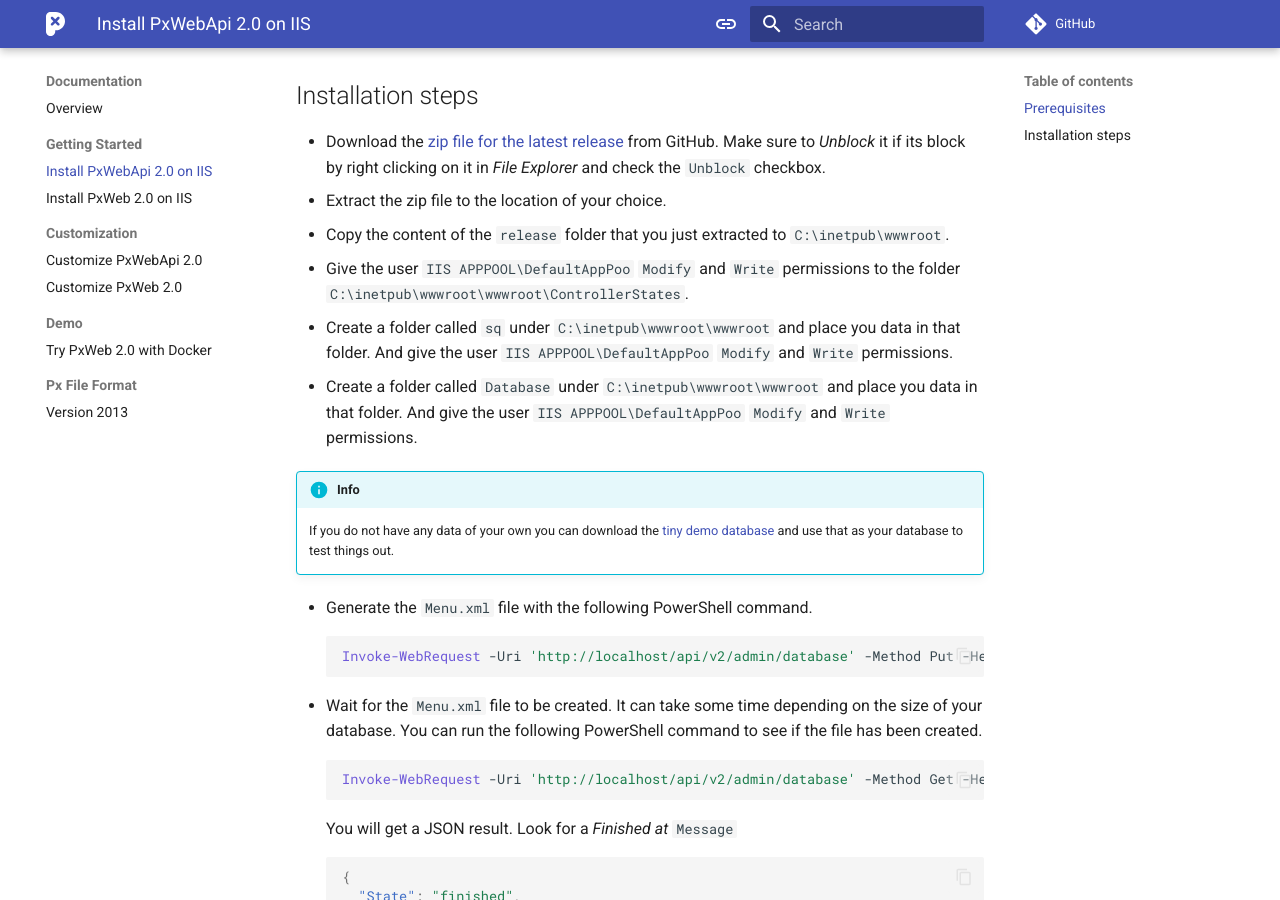
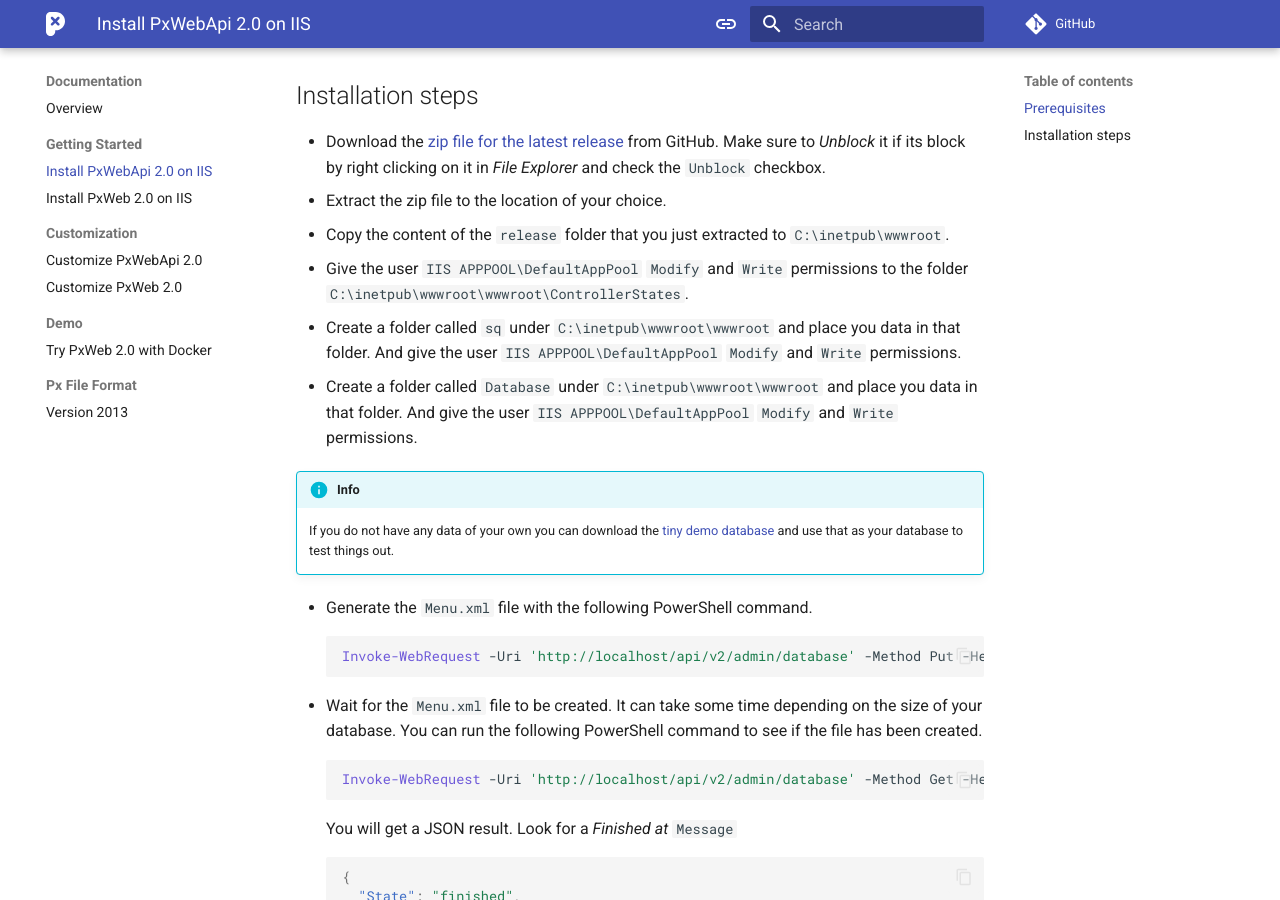
Before and after one commit to PxTools/pxtools.github.io, an MkDocs documentation site: the page built from docs/PxWebApi/documentation/installation.md, in a window 1280 px wide and 900 px high, scrolled down 442 px. Built offline with MkDocs 1.6.1 and Material for MkDocs 9.7.7, drawn with Linux system fonts in a browser that asks for light colours; comment, search, counter and statistics services are not loaded.

Commit message:
Update installation.md
fixed spelling

```diff
--- a/docs/PxWebApi/documentation/installation.md
+++ b/docs/PxWebApi/documentation/installation.md
@@ -9,9 +9,9 @@
 - Download the [zip file for the latest release](https://github.com/pxtools/PxWebApi/releases/latest) from GitHub. Make sure to _Unblock_ it if its block by right clicking on it in _File Explorer_ and check the `Unblock` checkbox.
 - Extract the zip file to the location of your choice.
 - Copy the content of the `release` folder that you just extracted to `C:\inetpub\wwwroot`.
-- Give the user `IIS APPPOOL\DefaultAppPoo` `Modify` and `Write` permissions to the folder  `C:\inetpub\wwwroot\wwwroot\ControllerStates`.
-- Create a folder called `sq` under `C:\inetpub\wwwroot\wwwroot` and place you data in that folder. And give the user `IIS APPPOOL\DefaultAppPoo` `Modify` and `Write` permissions.
-- Create a folder called `Database` under `C:\inetpub\wwwroot\wwwroot` and place you data in that folder. And give the user `IIS APPPOOL\DefaultAppPoo` `Modify` and `Write` permissions.
+- Give the user `IIS APPPOOL\DefaultAppPool` `Modify` and `Write` permissions to the folder  `C:\inetpub\wwwroot\wwwroot\ControllerStates`.
+- Create a folder called `sq` under `C:\inetpub\wwwroot\wwwroot` and place you data in that folder. And give the user `IIS APPPOOL\DefaultAppPool` `Modify` and `Write` permissions.
+- Create a folder called `Database` under `C:\inetpub\wwwroot\wwwroot` and place you data in that folder. And give the user `IIS APPPOOL\DefaultAppPool` `Modify` and `Write` permissions.
 
 !!! info
     If you do not have any data of your own you can download the
```
